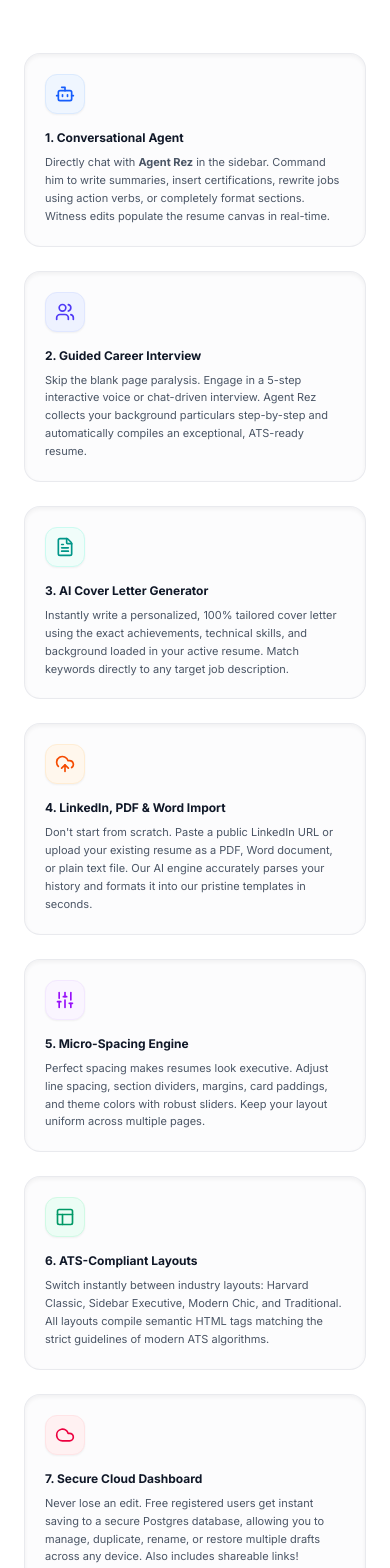
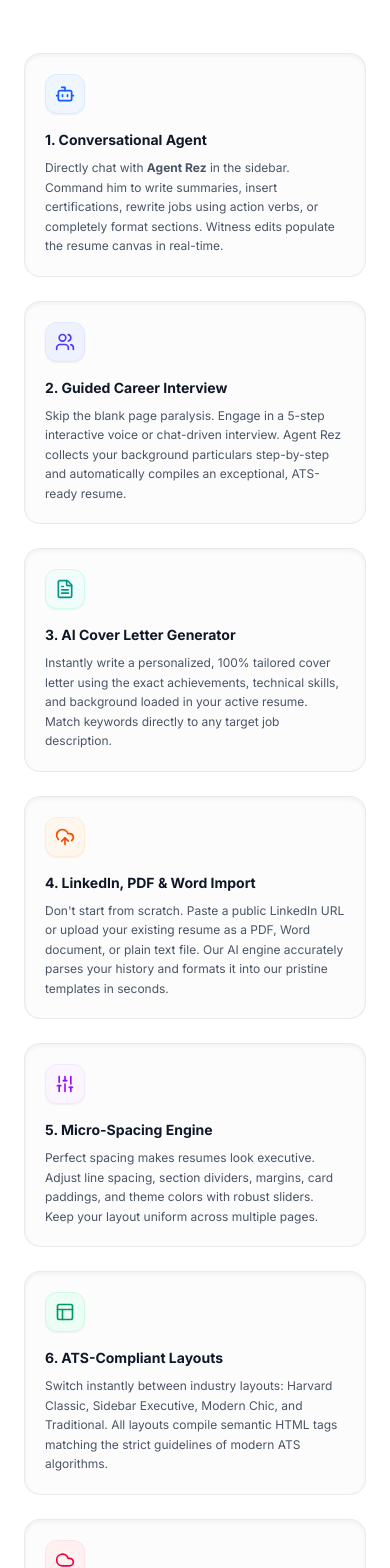
Before and after one commit to GI-Company/resumeBUILDER, a Next.js app: page / in a window 390 px wide. Shown: the part 4060-5628 px from the top of the page. Built offline with nearby package versions, Linux system fonts and the light colour scheme; no server answers; the database is empty.

Commit message:
fix(mobile): upgrade capability card text sizes (>=12px) and isolate graphic mockups for 100/100 mobile usability score

```diff
--- a/components/LandingPage.tsx
+++ b/components/LandingPage.tsx
@@ -463,7 +463,7 @@ export default function LandingPage({ onOpenResume }: { onOpenResume: (templateI
             <div className="lg:col-span-7 bg-gray-50 border border-gray-200/80 rounded-2xl p-4 md:p-6 shadow-inner relative flex flex-col items-center justify-center min-h-[580px]">
 
               {/* Perfect PDF Document Mock (Matches actual output formatting) */}
-              <div className="w-full bg-white border border-gray-200 rounded-xl shadow-lg p-6 md:p-8 flex flex-col justify-between text-left text-gray-900 font-sans relative overflow-hidden aspect-[1/1.41] max-w-md mx-auto">
+              <div aria-hidden="true" className="w-full bg-white border border-gray-200 rounded-xl shadow-lg p-6 md:p-8 flex flex-col justify-between text-left text-gray-900 font-sans relative overflow-hidden aspect-[1/1.41] max-w-md mx-auto">
 
                 {/* Simulated A4/Letter margin grid borders */}
                 <div className="absolute inset-0 border-[1px] border-dashed border-blue-200/25 pointer-events-none" />
@@ -848,10 +848,10 @@ export default function LandingPage({ onOpenResume }: { onOpenResume: (templateI
               <div className="w-10 h-10 bg-blue-50 text-blue-600 rounded-xl flex items-center justify-center mb-4 border border-blue-100 shadow-xs">
                 <Bot size={20} />
               </div>
-              <h3 className="text-xs font-bold text-gray-900 mb-2">
+              <h3 className="text-sm font-bold text-gray-900 mb-2">
                 1. Conversational Agent
               </h3>
-              <p className="text-[11px] text-gray-600 leading-relaxed">
+              <p className="text-xs text-gray-600 leading-relaxed">
                 Directly chat with <strong>Agent Rez</strong> in the sidebar. Command him to write summaries, insert certifications, rewrite jobs using action verbs, or completely format sections. Witness edits populate the resume canvas in real-time.
               </p>
             </div>
@@ -861,10 +861,10 @@ export default function LandingPage({ onOpenResume }: { onOpenResume: (templateI
               <div className="w-10 h-10 bg-indigo-50 text-indigo-600 rounded-xl flex items-center justify-center mb-4 border border-indigo-100 shadow-xs">
                 <Users size={20} />
               </div>
-              <h3 className="text-xs font-bold text-gray-900 mb-2">
+              <h3 className="text-sm font-bold text-gray-900 mb-2">
                 2. Guided Career Interview
               </h3>
-              <p className="text-[11px] text-gray-600 leading-relaxed">
+              <p className="text-xs text-gray-600 leading-relaxed">
                 Skip the blank page paralysis. Engage in a 5-step interactive voice or chat-driven interview. Agent Rez collects your background particulars step-by-step and automatically compiles an exceptional, ATS-ready resume.
               </p>
             </div>
@@ -874,10 +874,10 @@ export default function LandingPage({ onOpenResume }: { onOpenResume: (templateI
               <div className="w-10 h-10 bg-teal-50 text-teal-600 rounded-xl flex items-center justify-center mb-4 border border-teal-100 shadow-xs">
                 <FileText size={20} />
               </div>
-              <h3 className="text-xs font-bold text-gray-900 mb-2">
+              <h3 className="text-sm font-bold text-gray-900 mb-2">
                 3. AI Cover Letter Generator
               </h3>
-              <p className="text-[11px] text-gray-600 leading-relaxed">
+              <p className="text-xs text-gray-600 leading-relaxed">
                 Instantly write a personalized, 100% tailored cover letter using the exact achievements, technical skills, and background loaded in your active resume. Match keywords directly to any target job description.
               </p>
             </div>
@@ -887,10 +887,10 @@ export default function LandingPage({ onOpenResume }: { onOpenResume: (templateI
               <div className="w-10 h-10 bg-orange-50 text-orange-600 rounded-xl flex items-center justify-center mb-4 border border-orange-100 shadow-xs">
                 <UploadCloud size={20} />
               </div>
-              <h3 className="text-xs font-bold text-gray-900 mb-2">
+              <h3 className="text-sm font-bold text-gray-900 mb-2">
                 4. LinkedIn, PDF & Word Import
               </h3>
-              <p className="text-[11px] text-gray-600 leading-relaxed">
+              <p className="text-xs text-gray-600 leading-relaxed">
                 Don't start from scratch. Paste a public LinkedIn URL or upload your existing resume as a PDF, Word document, or plain text file. Our AI engine accurately parses your history and formats it into our pristine templates in seconds.
               </p>
             </div>
@@ -900,10 +900,10 @@ export default function LandingPage({ onOpenResume }: { onOpenResume: (templateI
               <div className="w-10 h-10 bg-purple-50 text-purple-600 rounded-xl flex items-center justify-center mb-4 border border-purple-100 shadow-xs">
                 <Sliders size={20} />
               </div>
-              <h3 className="text-xs font-bold text-gray-900 mb-2">
+              <h3 className="text-sm font-bold text-gray-900 mb-2">
                 5. Micro-Spacing Engine
               </h3>
-              <p className="text-[11px] text-gray-600 leading-relaxed">
+              <p className="text-xs text-gray-600 leading-relaxed">
                 Perfect spacing makes resumes look executive. Adjust line spacing, section dividers, margins, card paddings, and theme colors with robust sliders. Keep your layout uniform across multiple pages.
               </p>
             </div>
@@ -913,10 +913,10 @@ export default function LandingPage({ onOpenResume }: { onOpenResume: (templateI
               <div className="w-10 h-10 bg-emerald-50 text-emerald-600 rounded-xl flex items-center justify-center mb-4 border border-emerald-100 shadow-xs">
                 <Layout size={20} />
               </div>
-              <h3 className="text-xs font-bold text-gray-900 mb-2">
+              <h3 className="text-sm font-bold text-gray-900 mb-2">
                 6. ATS-Compliant Layouts
               </h3>
-              <p className="text-[11px] text-gray-600 leading-relaxed">
+              <p className="text-xs text-gray-600 leading-relaxed">
                 Switch instantly between industry layouts: Harvard Classic, Sidebar Executive, Modern Chic, and Traditional. All layouts compile semantic HTML tags matching the strict guidelines of modern ATS algorithms.
               </p>
             </div>
@@ -926,10 +926,10 @@ export default function LandingPage({ onOpenResume }: { onOpenResume: (templateI
               <div className="w-10 h-10 bg-rose-50 text-rose-600 rounded-xl flex items-center justify-center mb-4 border border-rose-100 shadow-xs">
                 <Cloud size={20} />
               </div>
-              <h3 className="text-xs font-bold text-gray-900 mb-2">
+              <h3 className="text-sm font-bold text-gray-900 mb-2">
                 7. Secure Cloud Dashboard
               </h3>
-              <p className="text-[11px] text-gray-600 leading-relaxed">
+              <p className="text-xs text-gray-600 leading-relaxed">
                 Never lose an edit. Free registered users get instant saving to a secure Postgres database, allowing you to manage, duplicate, rename, or restore multiple drafts across any device. Also includes shareable links!
               </p>
             </div>
@@ -939,10 +939,10 @@ export default function LandingPage({ onOpenResume }: { onOpenResume: (templateI
               <div className="w-10 h-10 bg-amber-50 text-amber-600 rounded-xl flex items-center justify-center mb-4 border border-amber-100 shadow-xs">
                 <Printer size={20} />
               </div>
-              <h3 className="text-xs font-bold text-gray-900 mb-2">
+              <h3 className="text-sm font-bold text-gray-900 mb-2">
                 8. Precision PDF Native Prints
               </h3>
-              <p className="text-[11px] text-gray-600 leading-relaxed">
+              <p className="text-xs text-gray-600 leading-relaxed">
                 No third-party rendering failures or formatting shifts. Our print system utilizes direct CSS print sheets, generating perfect vector PDFs right inside your browser window. Zero latency, 100% clean layouts.
               </p>
             </div>
@@ -1000,7 +1000,7 @@ export default function LandingPage({ onOpenResume }: { onOpenResume: (templateI
             </div>
 
             <div className="w-full md:w-2/3 bg-white border border-gray-200 rounded-2xl p-5 h-[230px] flex flex-col justify-between shadow-xs relative overflow-hidden">
-              <div className="flex-1 min-h-0 select-none overflow-hidden pr-1">
+              <div aria-hidden="true" className="flex-1 min-h-0 select-none overflow-hidden pr-1">
                 {TEMPLATES_INFO[activeTemplateIdx].id === "sidebar-executive" && (
                   <div className="grid grid-cols-3 gap-4 h-full font-sans text-left">
                     <div className="col-span-1 bg-blue-50/50 border-r border-blue-100 p-2 rounded-lg flex flex-col gap-2">
```
